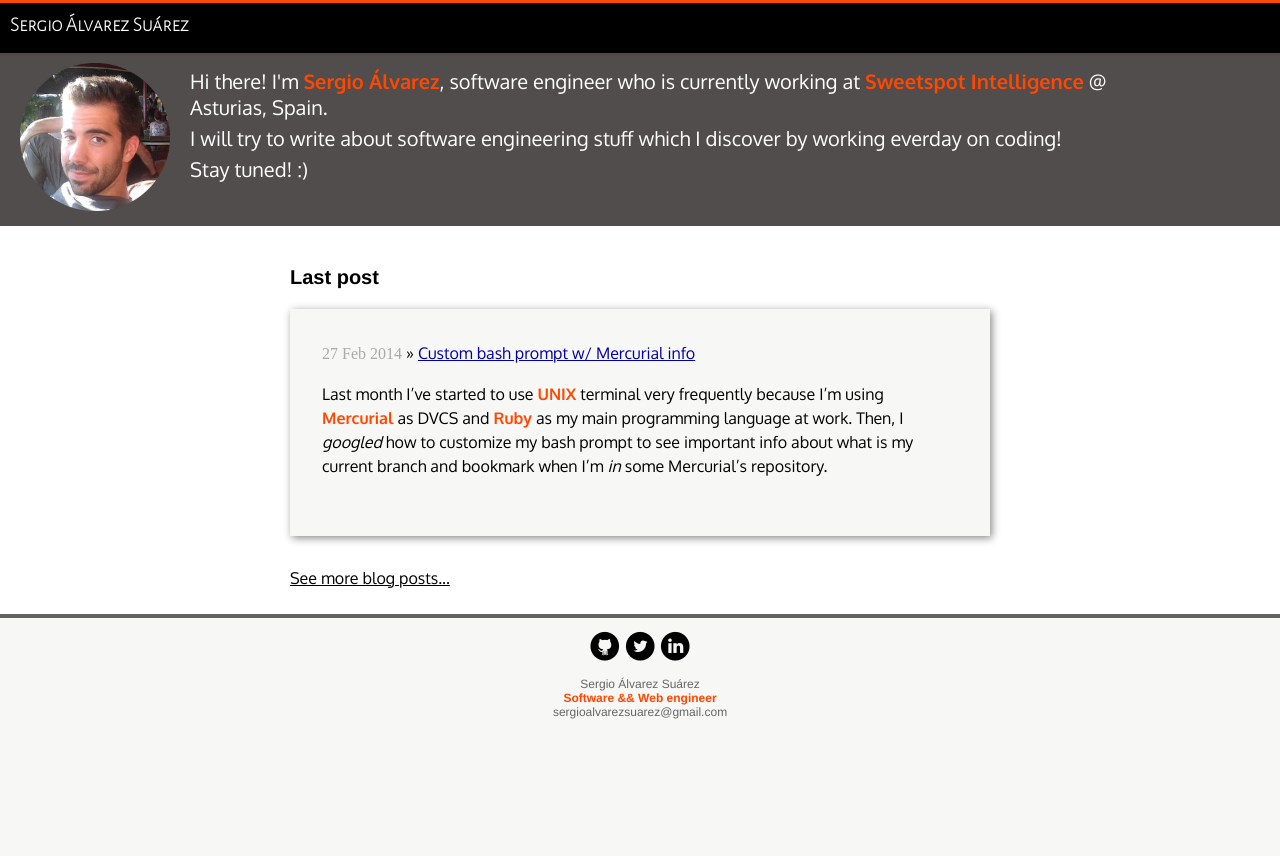
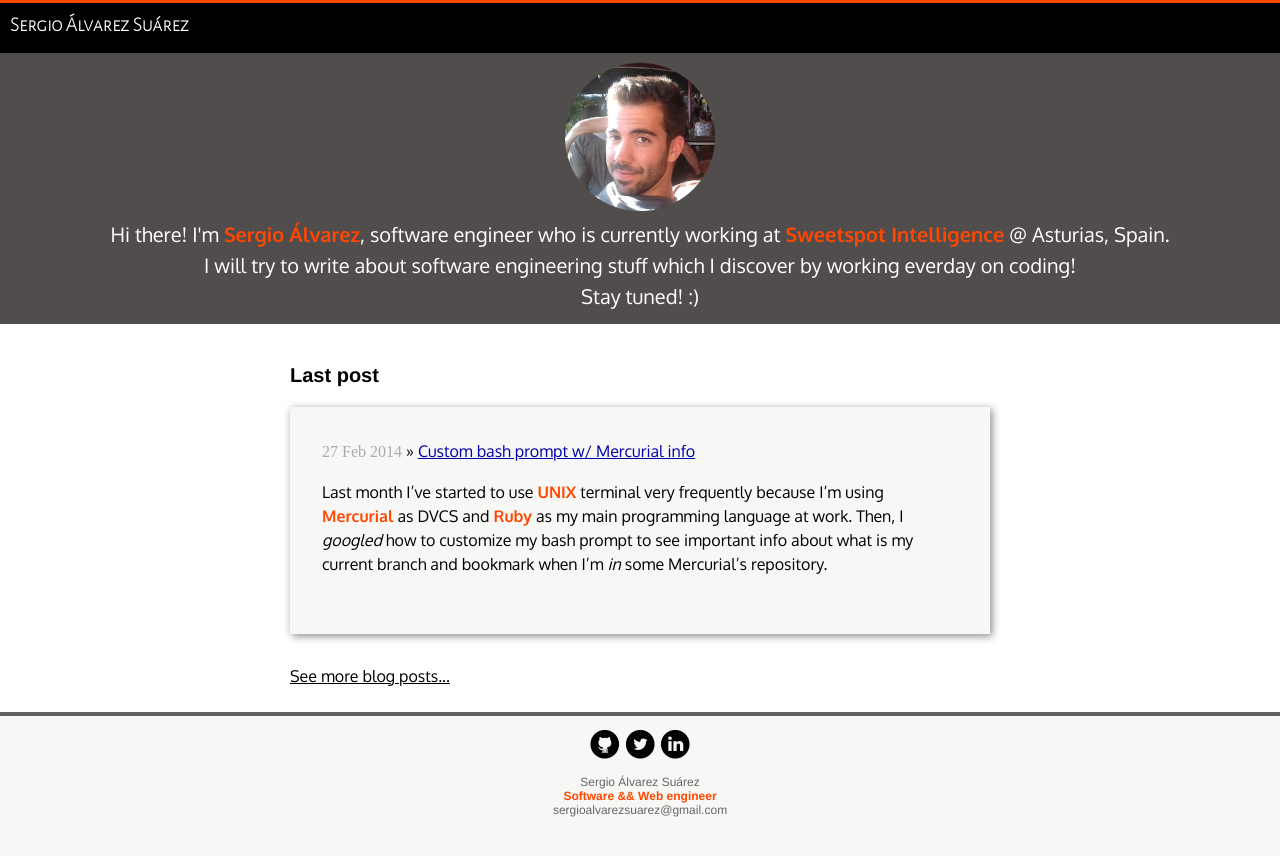
Before and after one commit to sergioalvz/sergioalvz.github.io, a Jekyll site: the page built from index.html, in a window 1280 px wide. Shown: the top 856 px of the page. Built offline with Jekyll 4.4.1, drawn with Linux system fonts in a browser that asks for light colours; some web fonts are replaced; Markdown is read by kramdown in place of the engine named in the settings.

Commit message:
Improved layout

```diff
--- a/css/main.css
+++ b/css/main.css
@@ -92,7 +92,7 @@
 }
 
 .about {
-  padding: .5em 1em;
+  padding: .5em 0;
   margin-bottom: 2em;
 
   font-size: 2em;
@@ -101,24 +101,9 @@
   color: rgb(255, 255, 255);
   background-color: rgb(82, 77, 77)
 }
-
-.about > div p {
-  margin: .25em 0;
-}
-
-.about > div { float: left; }
-.about img { max-width: 150px; }
-
-.about > div:first-child { margin-right: 1em; }
-.about > div:last-child  { width: 75%; }
-
-.about:after{
-  content: ".";
-  visibility: hidden;
-  display: block;
-  height: 0;
-  clear: left;
-}
+.about > div p { margin: .25em 0; }
+.about img     { max-width: 150px; }
+.about > div   { width: 100%; text-align: center; }
 
 .last_post_container {
   width: 80%;
```
